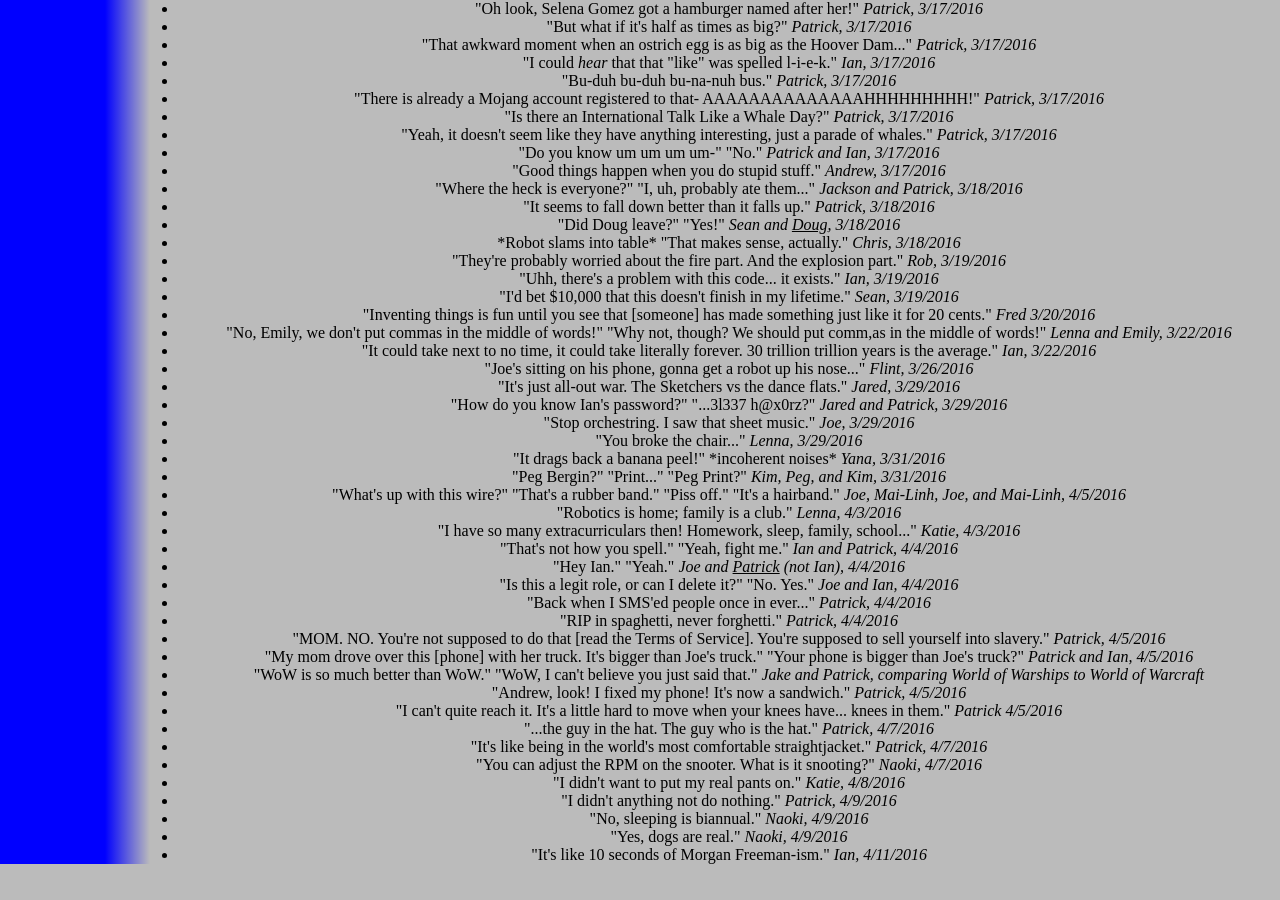
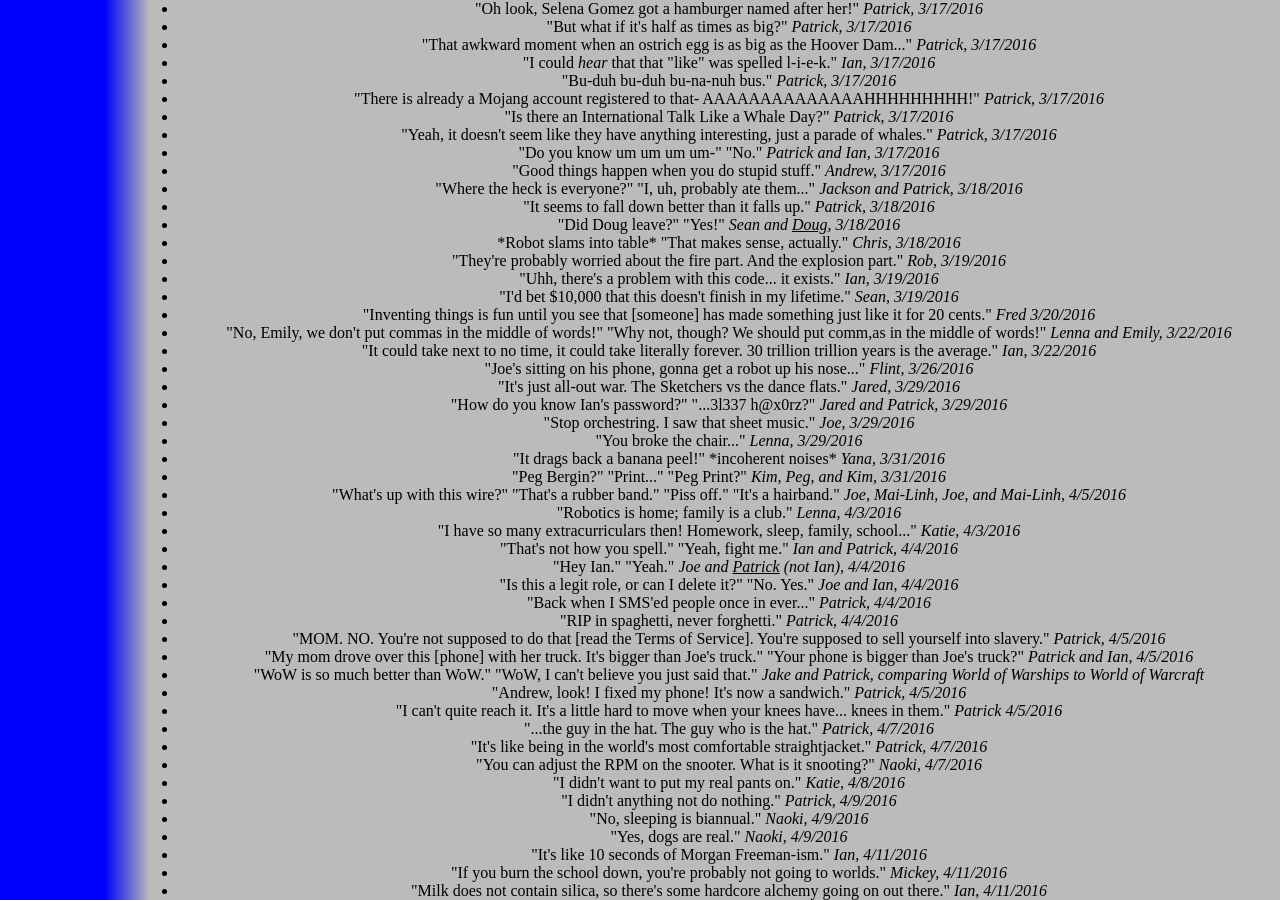
Before and after one commit to katiebugmoon/FRC4131.github.io, a Jekyll site: the page built from media/2016/quotes.html, in a window 1280 px wide and 900 px high, scrolled down 2194 px. Built offline with Jekyll 4.4.1, drawn with Linux system fonts in a browser that asks for light colours; nearby versions of some CDN libraries; before the commit the page ends 3058 px from its top, so only the background shows below that.

Commit message:
Update quotes.html

```diff
--- a/media/2016/quotes.html
+++ b/media/2016/quotes.html
@@ -163,4 +163,6 @@ title: Build Season 2016 Quotes
 	<li>"No, sleeping is biannual." <i>Naoki, 4/9/2016</i></li>
 	<li>"Yes, dogs are real." <i>Naoki, 4/9/2016</i></li>
 	<li>"It's like 10 seconds of Morgan Freeman-ism." <i>Ian, 4/11/2016</i></li>
+	<li>"If you burn the school down, you're probably not going to worlds." <i>Mickey, 4/11/2016</i></li>
+	<li>"Milk does not contain silica, so there's some hardcore alchemy going on out there." <i>Ian, 4/11/2016</i></li>
 </ul><center>
```
